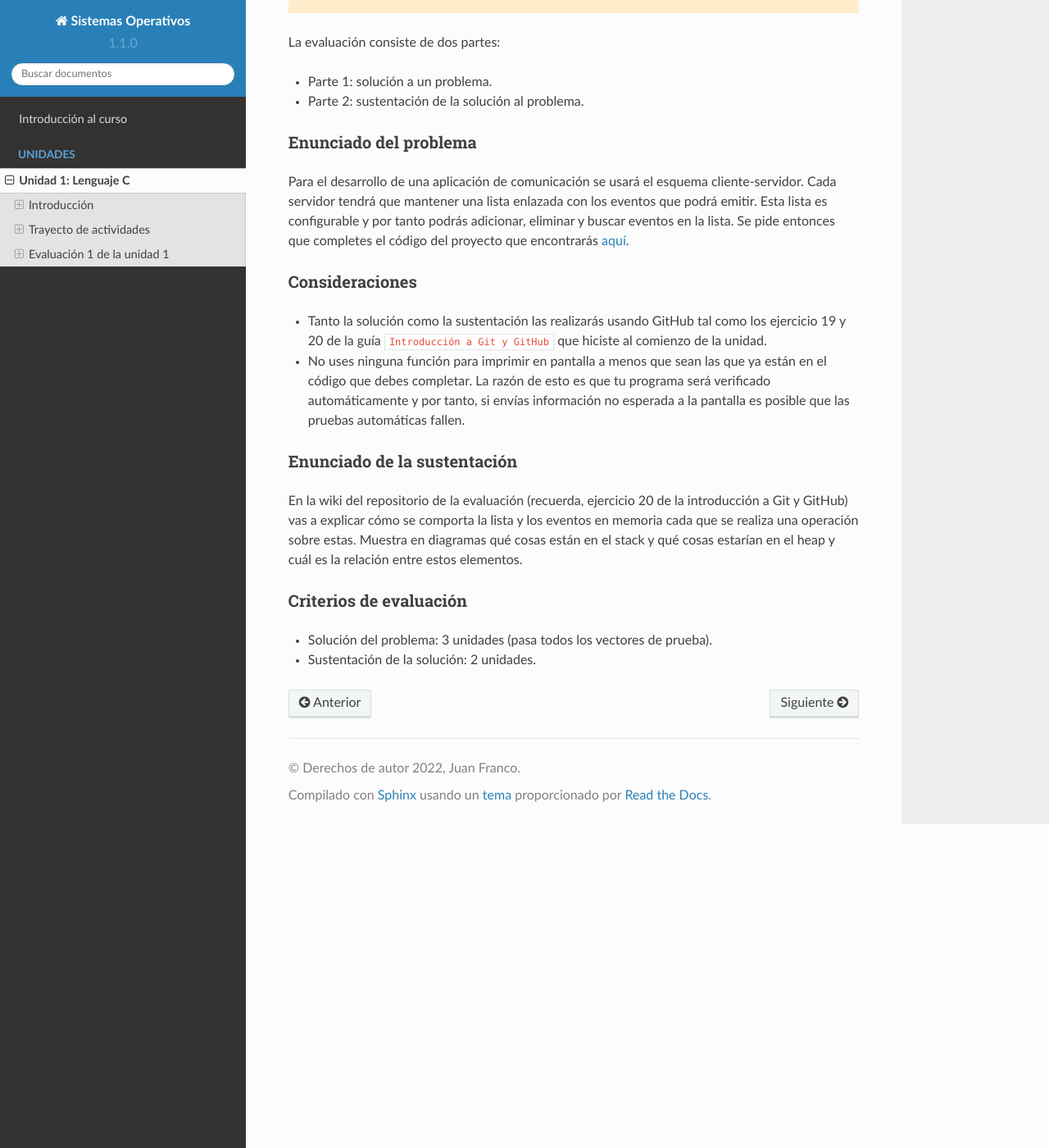
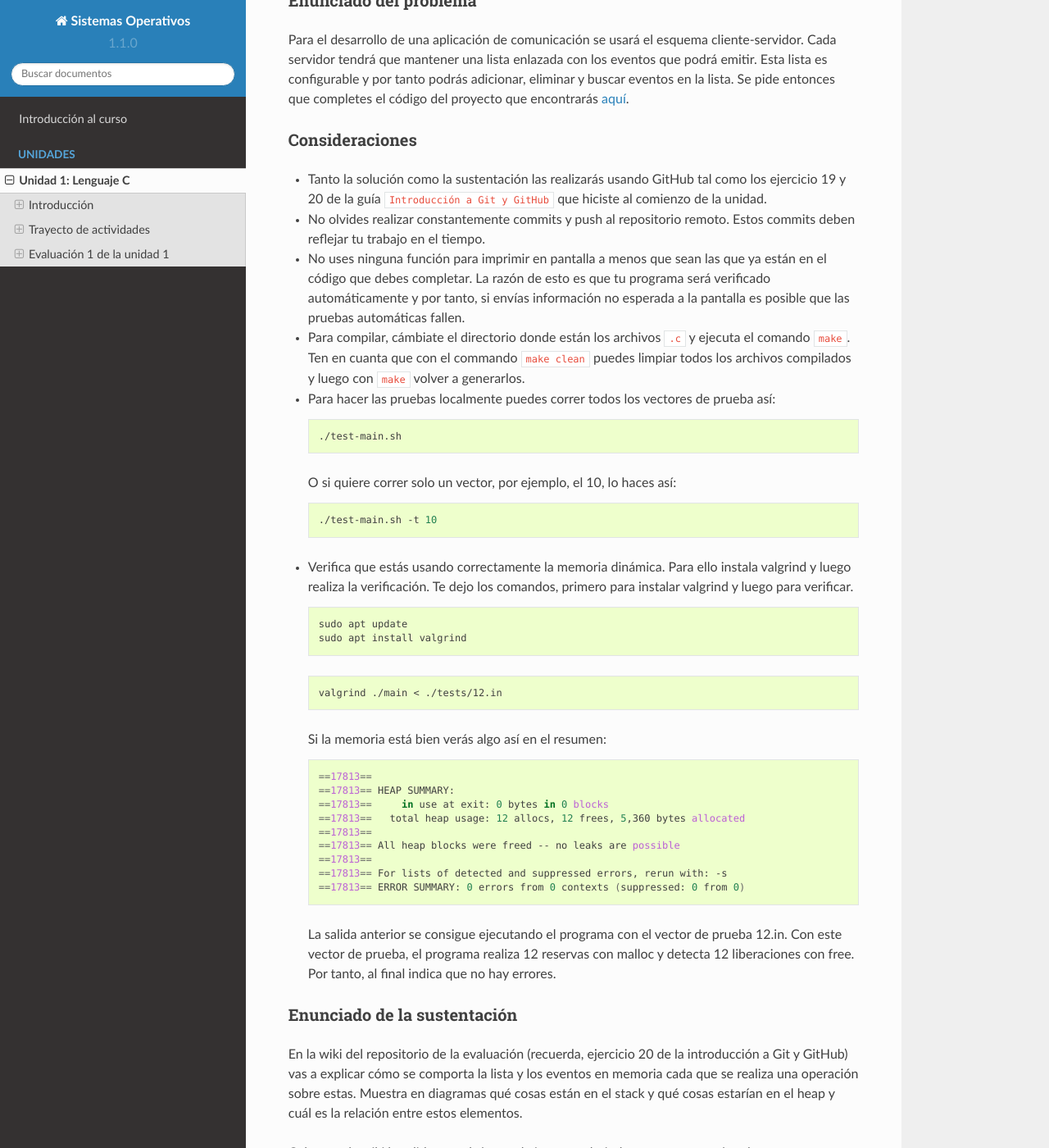
Before and after one commit to juanferfranco/sistemasoperativos, a Sphinx documentation site: the page built from docs/_unidad1/unidad1.rst, in a window 1280 px wide and 1400 px high, scrolled down 10875 px. Shown: the whole window at 82% size. Built offline with Sphinx 7.4.7 and the Read the Docs theme 2.0.0, drawn with Linux system fonts in a browser that asks for light colours; pages that are not in the unit, such as notebooks, are missing from menus; some of the changed text lies outside the part shown.

```diff
--- a/docs/_unidad1/unidad1.rst
+++ b/docs/_unidad1/unidad1.rst
@@ -600,9 +594,55 @@
 
 * Tanto la solución como la sustentación las realizarás usando GitHub tal como los ejercicio 19 y 20
   de la guía ``Introducción a Git y GitHub`` que hiciste al comienzo de la unidad.
+* No olvides realizar constantemente commits y push al repositorio remoto. Estos commits deben
+  reflejar tu trabajo en el tiempo.
 * No uses ninguna función para imprimir en pantalla a menos que sean las que ya están en el código
   que debes completar. La razón de esto es que tu programa será verificado automáticamente y por tanto,
   si envías información no esperada a la pantalla es posible que las pruebas automáticas fallen.
+* Para compilar, cámbiate el directorio donde están los archivos ``.c`` y ejecuta el comando ``make``.
+  Ten en cuanta que con el commando ``make clean`` puedes limpiar todos los archivos compilados y luego
+  con ``make`` volver a generarlos.
+* Para hacer las pruebas localmente puedes correr todos los vectores de prueba así:
+
+  .. code-block:: bash
+
+    ./test-main.sh
+
+  O si quiere correr solo un vector, por ejemplo, el 10, lo haces así:
+
+  .. code-block:: bash
+
+    ./test-main.sh -t 10
+
+* Verifica que estás usando correctamente la memoria dinámica. Para ello instala valgrind y luego
+  realiza la verificación. Te dejo los comandos, primero para instalar valgrind y luego para verificar.
+
+  .. code-block:: bash
+
+        sudo apt update
+        sudo apt install valgrind
+
+  .. code-block:: bash
+
+        valgrind ./main < ./tests/12.in
+
+  Si la memoria está bien verás algo así en el resumen:
+
+  .. code-block:: bash
+
+        ==17813==
+        ==17813== HEAP SUMMARY:
+        ==17813==     in use at exit: 0 bytes in 0 blocks
+        ==17813==   total heap usage: 12 allocs, 12 frees, 5,360 bytes allocated
+        ==17813==
+        ==17813== All heap blocks were freed -- no leaks are possible
+        ==17813==
+        ==17813== For lists of detected and suppressed errors, rerun with: -s
+        ==17813== ERROR SUMMARY: 0 errors from 0 contexts (suppressed: 0 from 0)
+
+  La salida anterior se consigue ejecutando el programa con el vector de prueba 12.in. Con este
+  vector de prueba, el programa realiza 12 reservas con malloc y detecta 12 liberaciones con free.
+  Por tanto, al final indica que no hay errores.
 
 Enunciado de la sustentación
 *******************************
@@ -612,8 +652,17 @@
 Muestra en diagramas qué cosas están en el stack y qué cosas estarían en el heap y cuál es la relación entre
 estos elementos.
 
+Coloca en la wiki la salida que obtienes al ejecutar valgrind como te comentó en las consideraciones.
+
 Criterios de evaluación
 **************************
 
 * Solución del problema: 3 unidades (pasa todos los vectores de prueba).
 * Sustentación de la solución: 2 unidades.
+
+..
+ .. warning:: AÚN NO COMIENCES
+
+        Aún no comiences. Estoy en el proceso de editado y configuración de la evaluación.
+        Puedes iniciar cuando esta alerta ya no esté. Recuerda presionar la tecla F5 para
+        actualizar la página.
```
Also changed, not shown: other parts of docs/_unidad1/unidad1.rst (+0 -6 lines).
